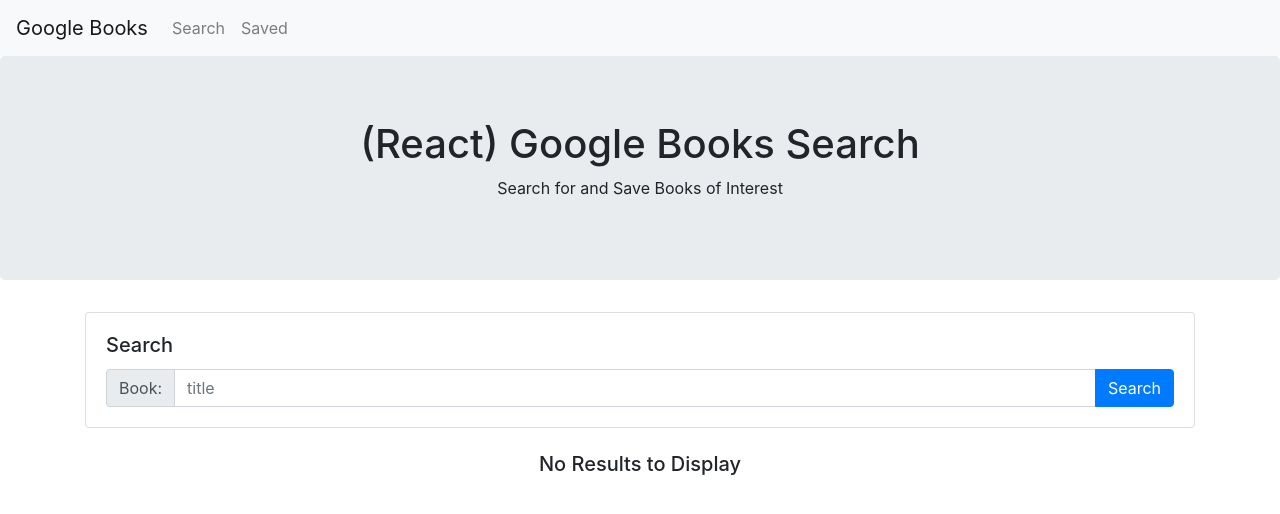
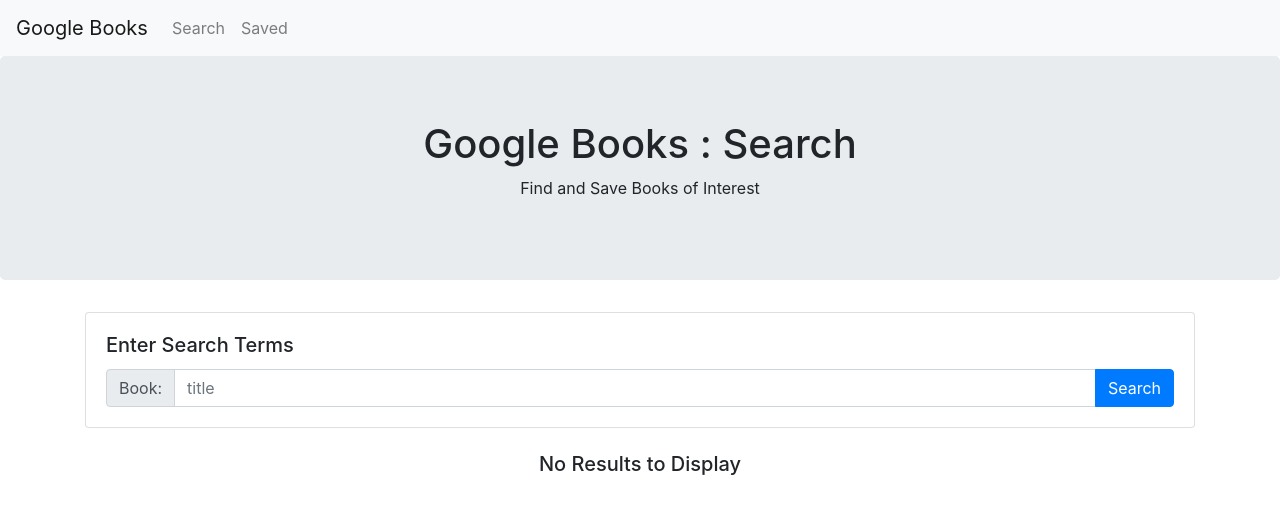
Before and after one commit to HumbleKind/book-search, a React (Create React App) app in the folder client/: page / in a window 1280 px wide. Shown: the top 514 px of the page. Built offline with nearby package versions, Linux system fonts and the light colour scheme.

Commit message:
updated book thumbnail styling

```diff
--- a/client/src/components/Book/index.js
+++ b/client/src/components/Book/index.js
@@ -1,5 +1,5 @@
-import React, { Link } from 'react';
-import { Card, Button, InputGroup } from 'react-bootstrap';
+import React from 'react';
+import { Card, Button, InputGroup, Row, Col } from 'react-bootstrap';
 
 function Book(props) {
   return (
@@ -15,14 +15,16 @@ function Book(props) {
 					</Button>
 				</InputGroup>
 				<Card.Text>By: { props.authors }</Card.Text>
-				<InputGroup>
-					<InputGroup.Prepend>
-						<Card.Img />
-					</InputGroup.Prepend>
-					<Card.Text>
-					{ props.description }
-					</Card.Text>
-				</InputGroup>
+				<Row>
+					<Col sm={2}>
+						<Card.Img src={ props.thumbnail } />
+					</Col>
+					<Col>
+						<Card.Text>
+						{ props.description }
+						</Card.Text>
+					</Col>
+				</Row>
 			</Card.Body>
 		</Card>
   );
--- a/client/src/components/Jumbotron/index.js
+++ b/client/src/components/Jumbotron/index.js
@@ -4,9 +4,9 @@ import Jumbotron from 'react-bootstrap/Jumbotron';
 function Banner() {
   return (
       <Jumbotron style={{ textAlign: "center" }}>
-        <h1>(React) Google Books Search</h1>
+        <h1>Google Books : Search</h1>
         <p>
-          Search for and Save Books of Interest
+          Find and Save Books of Interest
         </p>
       </Jumbotron>
   );
--- a/client/src/pages/Search.js
+++ b/client/src/pages/Search.js
@@ -29,7 +29,7 @@ function Search() {
 		<>
 			<Card>
 				<Card.Body>
-					<Card.Title>Search</Card.Title>
+					<Card.Title>Enter Search Terms</Card.Title>
 					<InputGroup>
 						<InputGroup.Prepend>
 							<InputGroup.Text>Book:</InputGroup.Text>
@@ -46,12 +46,16 @@ function Search() {
 			<br />
 			{books.length ? (
 				books.map(book => (
-					<Book
-						key={book.id}
-						title={book.volumeInfo.title}
-						authors={book.volumeInfo.authors}
-						description={book.volumeInfo.description}>
-					</Book>
+					<div>
+						<Book
+							key={book.id}
+							title={book.volumeInfo.title}
+							authors={book.volumeInfo.authors}
+							description={book.volumeInfo.description}
+							thumbnail={book.volumeInfo.imageLinks.thumbnail}
+						/>
+						<br />
+					</div>
 				))
 			) : (
         <h5 style={{ textAlign: "center" }}>No Results to Display</h5>
```
